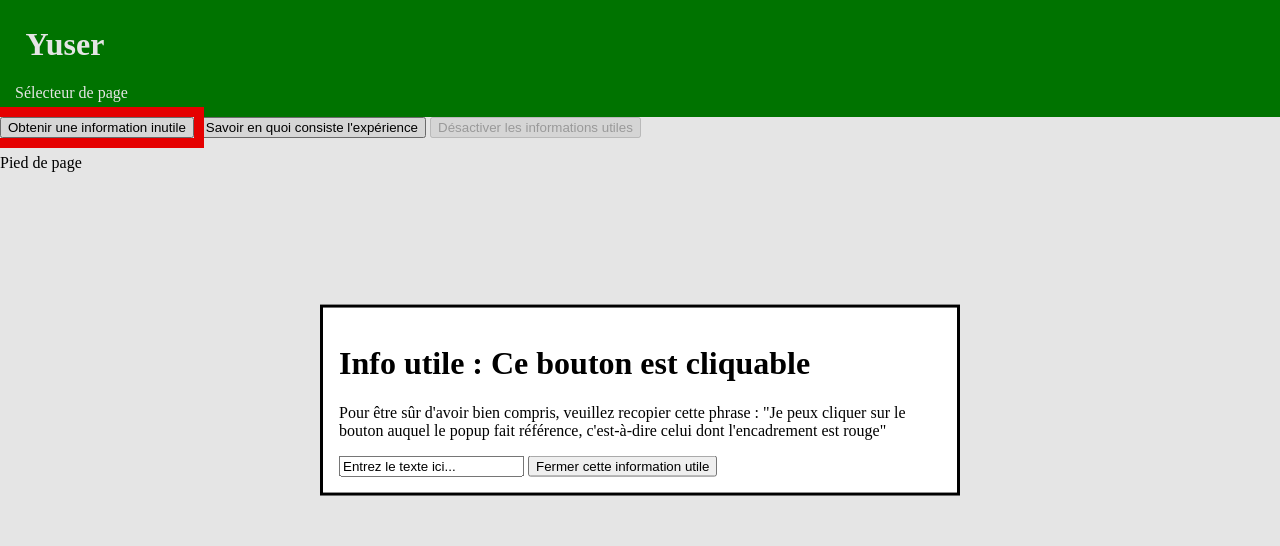
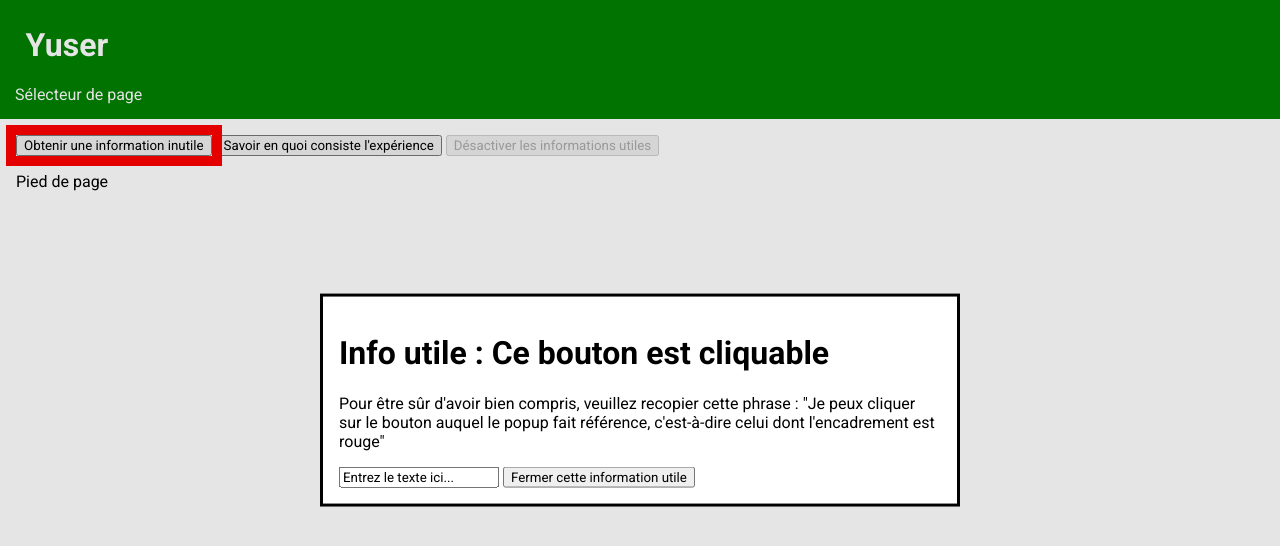
Before and after one commit to science-numerale/yuser, a SvelteKit app: page /experience in a window 1280 px wide. Shown: the top 546 px of the page. Built offline with nearby package versions, Linux system fonts and the light colour scheme.

Commit message:
Changements mineurs

```diff
--- a/src/app.css
+++ b/src/app.css
@@ -1,3 +1,9 @@
+@import url('https://fonts.googleapis.com/css2?family=Roboto:ital,wght@0,100;0,300;0,400;0,500;0,700;0,900;1,100;1,300;1,400;1,500;1,700;1,900&display=swap');
+
+* {
+	font-family: Roboto;
+}
+
 body {
 	margin: 0;
 	position: relative;
--- a/src/routes/+layout.svelte
+++ b/src/routes/+layout.svelte
@@ -37,6 +37,10 @@
 </div>
 
 <style>
+	main, footer {
+		margin: 1rem;
+	}
+
 	h1 {
 		color: white;
 		background-color: green;
--- a/src/routes/experience/+page.svelte
+++ b/src/routes/experience/+page.svelte
@@ -1,6 +1,8 @@
 <script lang="ts">
 	import { onMount } from "svelte";
 	import TutoPopup from "../../components/TutoPopup.svelte";
+	import Triche from "../../components/Triche.svelte";
+	import triche from "../../states/triche.svelte";
 
 	let tuto1: boolean = $state(false);
 	let tuto2: boolean = $state(false);
@@ -56,6 +58,7 @@
 		"Une enclume flotte dans du mercure liquide.",
 	];
 
+	if (!triche.pasDeTutoriels) {
 		onMount(() => {
 			tuto1 = true;
 		});
@@ -67,6 +70,7 @@
 		$effect(() => {
 			tuto3 = !tuto1 && !tuto2;
 		});
+	}
 </script>
 
 <TutoPopup
@@ -75,7 +79,7 @@
 	memorisation="Je peux cliquer sur le bouton auquel le popup fait référence, c'est-à-dire celui dont l'encadrement est rouge"
 >
 	<button
-		onclick={() => info = faits[Math.floor(Math.random() * faits.length)]}
+		onclick={() => (info = faits[Math.floor(Math.random() * faits.length)])}
 	>
 		Obtenir une information inutile
 	</button>
--- a/src/states/compte.svelte.ts
+++ b/src/states/compte.svelte.ts
@@ -2,6 +2,6 @@
 
 let def = { connecté: false }
 
-let stated = localStorageState("compte", def)
+let compte = localStorageState("compte", def)
 
-export default stated
+export default compte
--- a/src/states/triche.svelte.ts
+++ b/src/states/triche.svelte.ts
@@ -2,6 +2,6 @@
 
 let def = { active: false, pasDeTutoriels: false };
 
-let stated = localStorageState("cheats", def)
+let triche = localStorageState("cheats", def)
 
-export default stated
+export default triche
```
Lines whose indentation alone changed are shown as unchanged.
